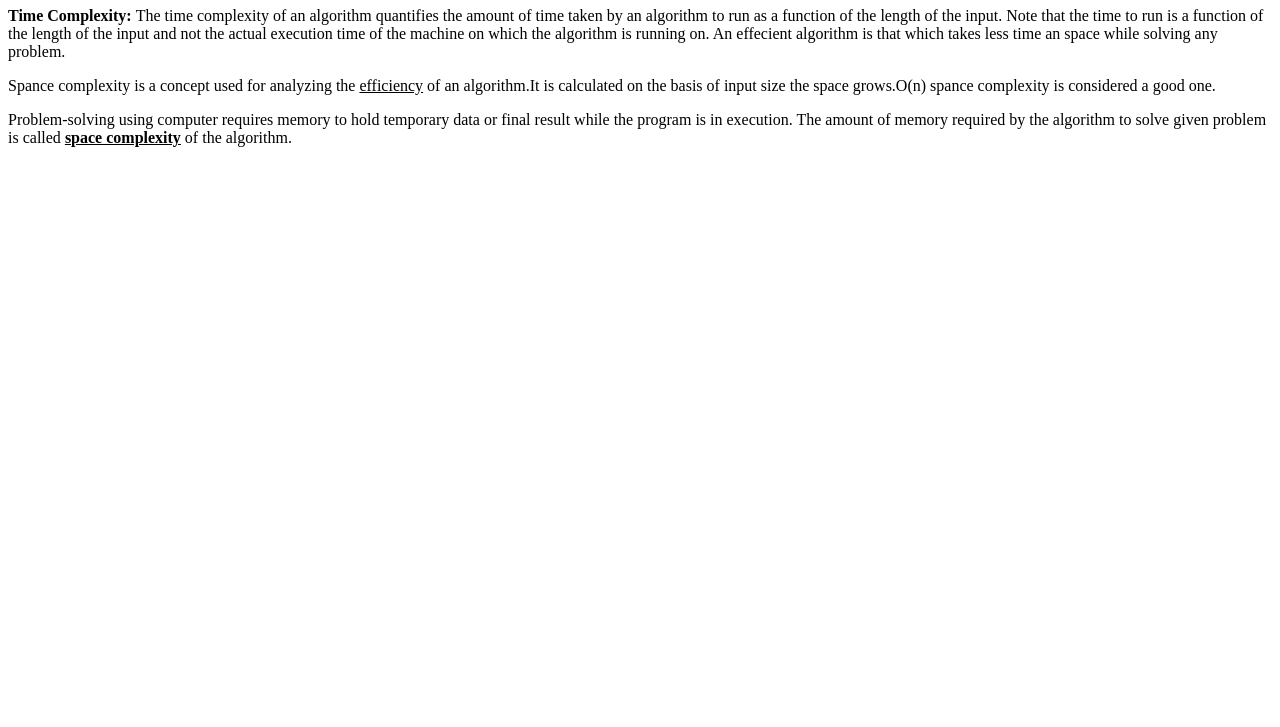
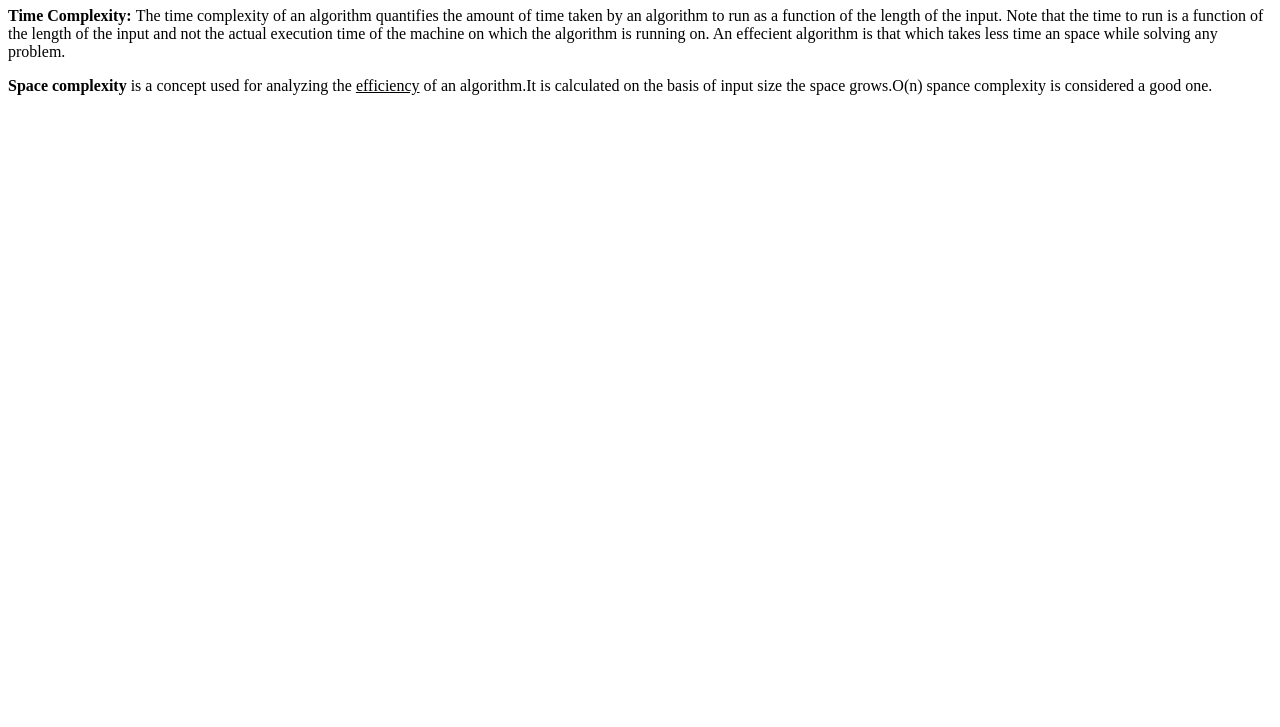
Before and after one commit to acciojob/time-and-space-complexity-saurabhvish93, a website: page main.html in a window 1280 px wide. Shown: the part 73-800 px from the top of the page. Drawn offline with Linux system fonts and the light colour scheme.

Commit message:
created a submission

```diff
--- a/main.html
+++ b/main.html
@@ -11,9 +11,8 @@
    <h1>Time, Space Complexity</h1>
 	<p><b>Time Complexity: </b>The time complexity of an algorithm quantifies the amount of time taken by an algorithm to run as a function of the length of the input. Note that the time to run is a function of the length of the input and not the actual execution time of the machine on which the algorithm is running on.
 	An effecient algorithm is that which takes less time an space while solving any problem.</p>
-	<p>Spance complexity is a concept used for analyzing the <u>efficiency</u> of an algorithm.It is calculated on the basis of input size the space grows.O(n) spance complexity is considered a good one.
+	<p><b>Space complexity</b> is a concept used for analyzing the <u>efficiency</u> of an algorithm.It is calculated on the basis of input size the space grows.O(n) spance complexity is considered a good one.
 	</p>
-	<p>Problem-solving using computer requires memory to hold temporary data or final result while the program is in execution. The amount of memory required by the algorithm to solve given problem is called <b><u>space complexity</u></b> of the algorithm.</p>
 
 
 
```
